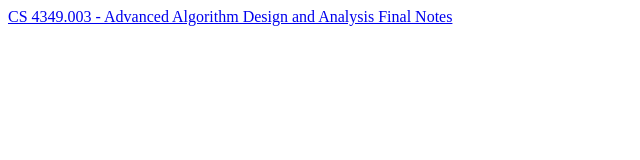
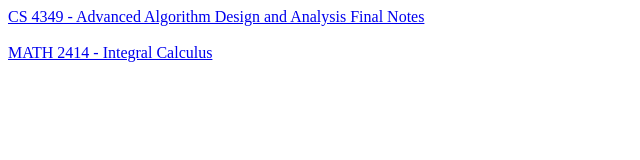
Before and after one commit to ffejhog/SchoolNotes, a plain HTML site: page docs/index.html in a window 1280 px wide. Shown: the whole page, without its empty margins (0-640 px from the left). Drawn offline with Linux system fonts and the light colour scheme.

Commit message:
Added math and updated stuff

```diff
--- a/docs/index.html
+++ b/docs/index.html
@@ -1,6 +1,9 @@
 <html>
 <title>Class Notes</title>
 <body>
-<a href="algfinal.html">CS 4349.003 - Advanced Algorithm Design and Analysis Final Notes</a>
+<a href="algfinal.html">CS 4349 - Advanced Algorithm Design and Analysis Final Notes</a>
+<br />
+<br />
+<a href="pdf/integralcalculus.pdf">MATH 2414 - Integral Calculus</a>
 </body>
 </html>
```
Also changed, not shown: docs/algfinal.html (+1 -1 lines), docs/calcnotes.html (added), 4 other files.
